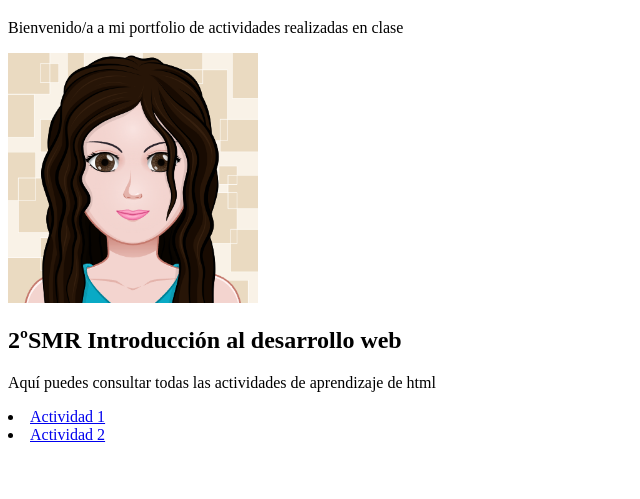
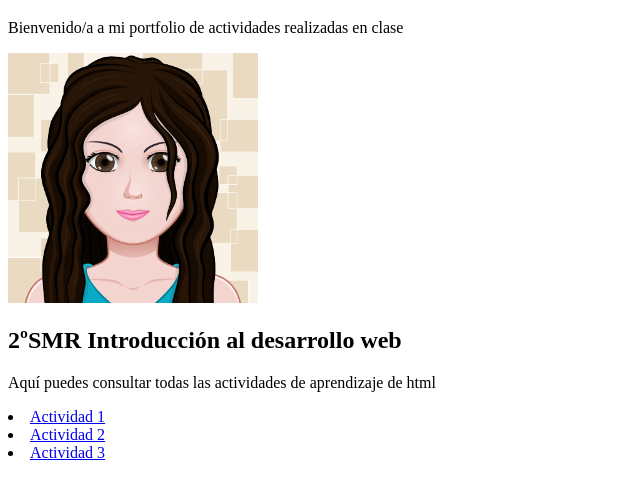
Before and after one commit to Alies58/2smr-web, a plain HTML site: page index.html in a window 1280 px wide. Shown: the part 61-560 px from the top of the page, without its empty margins (0-640 px from the left). Drawn offline with Linux system fonts and the light colour scheme.

Commit message:
actividad 4

```diff
--- a/index.html
+++ b/index.html
@@ -13,5 +13,6 @@
 
         <li><a href="./Actividad_2/COD.html" target="_blank">Actividad 1</a></li>
         <li><a href="./Actividad_3/Actividad3.html" target="_blank">Actividad 2</a></li>
+        <li><a href="./Actividad_4/Formulario.html" target="_blank">Actividad 3</a></li>
     </body>
 </html>
```
